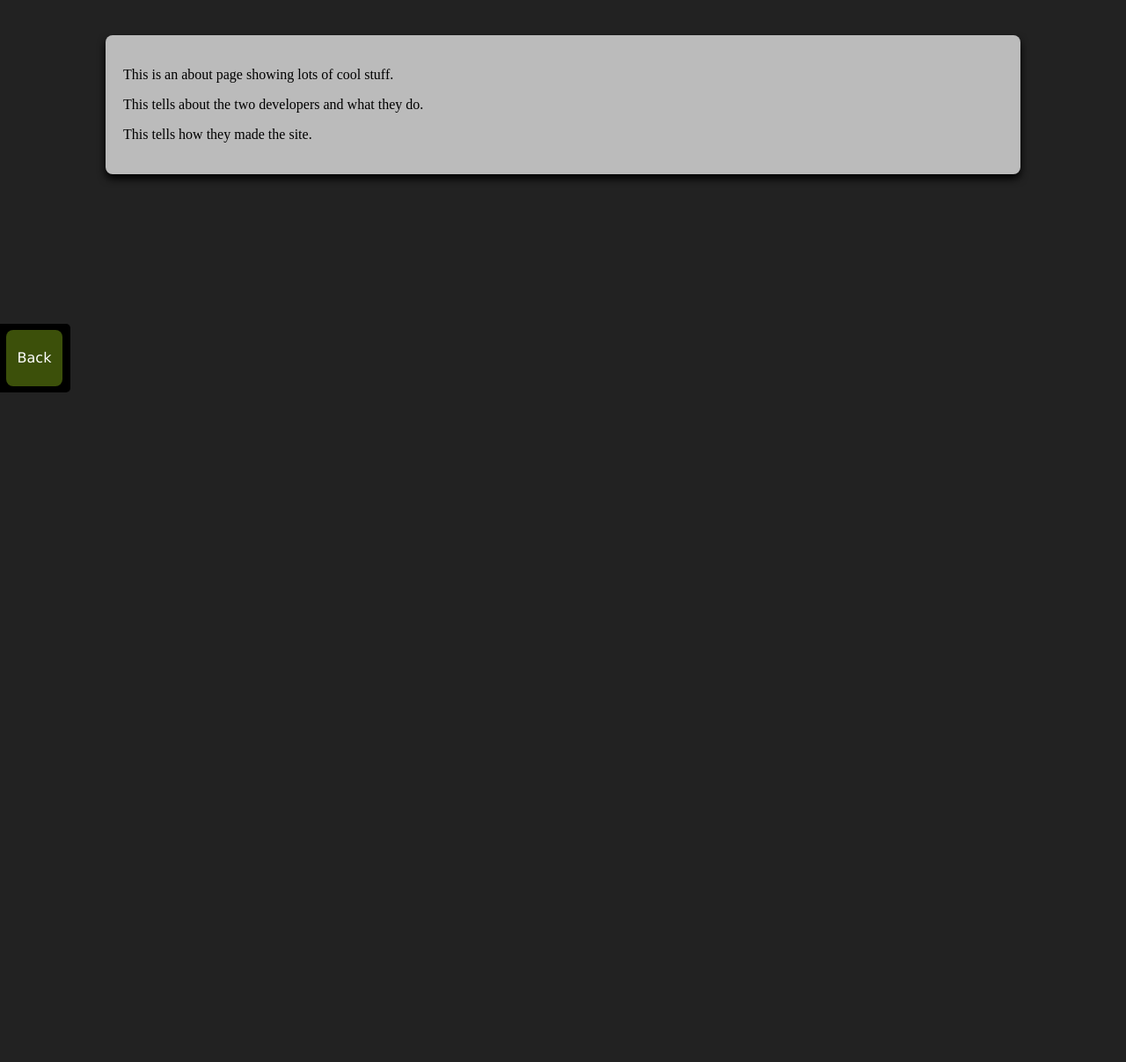
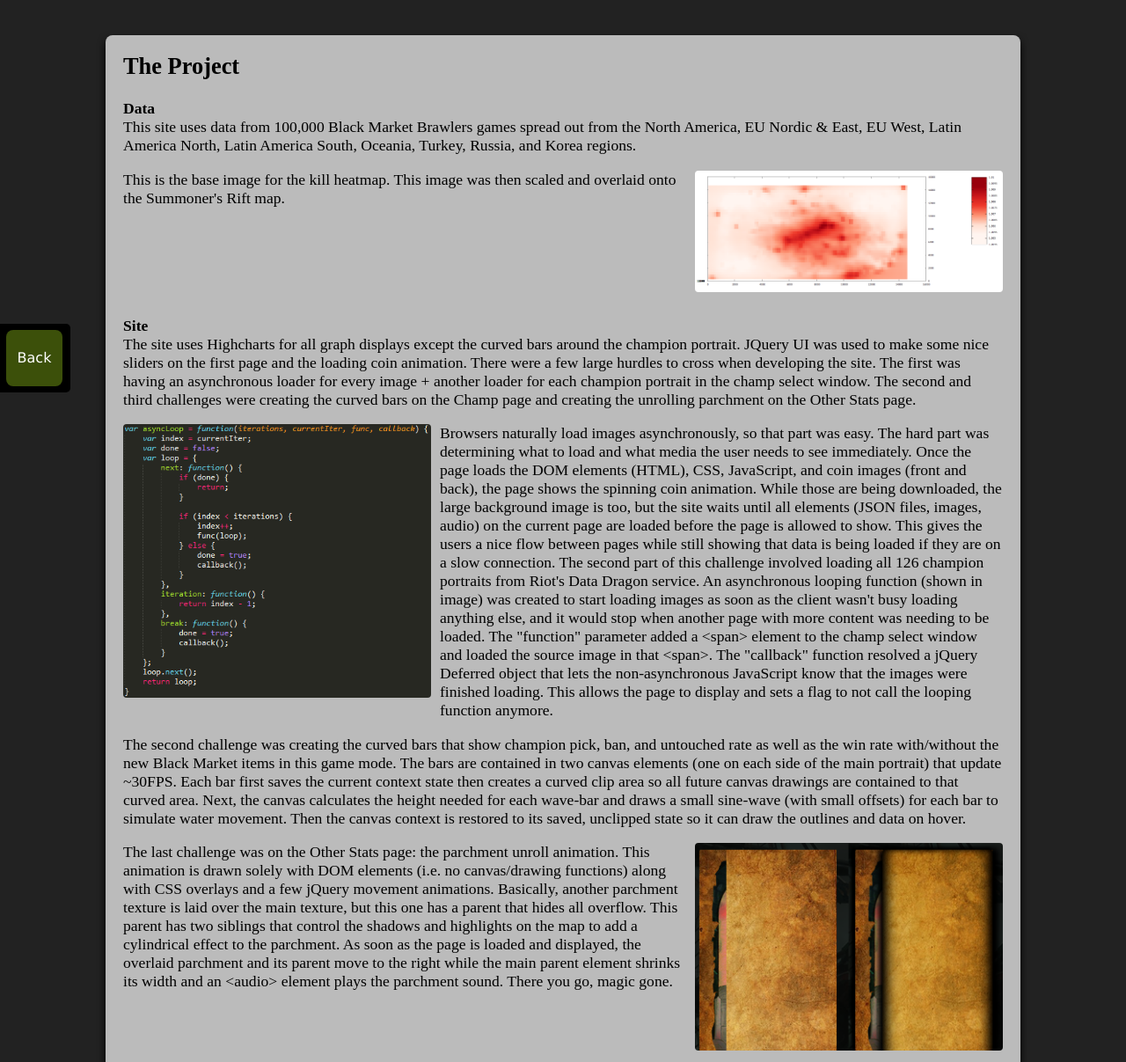
Before and after one commit to Zortrox/RitoAPI, a plain HTML site: page site/about/index.htm in a window 1280 px wide. Shown: the top 1207 px of the page at 88% size. Before the commit the page ends 800 px from the top, so only its background shows below. Drawn offline with Linux system fonts and the light colour scheme.

Commit message:
Added more content to "About" page, added 20 minute surrender image+ placeholder stat, added knife shadow to Teemo image.

```diff
--- a/site/about/index.htm
+++ b/site/about/index.htm
@@ -9,15 +9,32 @@
 		<a href="../"><div>Back</div></a>
 	</div>
 	<div id="wrapper">
-		<p>
-			This is an about page showing lots of cool stuff.
-		</p>
-		<p>
-			This tells about the two developers and what they do.
-		</p>
-		<p>
-			This tells how they made the site.
-		</p>
+		<div>
+			<h2>The Project</h2>
+			<h4>Data</h4>
+			<p>
+				This site uses data from 100,000 Black Market Brawlers games spread out from the North America, EU Nordic & East, EU West, Latin America North, Latin America South, Oceania, Turkey, Russia, and Korea regions.
+			</p>
+			<p>
+			<img class="img-right" src="../img/heatmap-base.png">
+			This is the base image for the kill heatmap.  This image was then scaled and overlaid onto the Summoner's Rift map.</p>
+
+			<h4>Site</h4>
+			<p>The site uses Highcharts for all graph displays except the curved bars around the champion portrait. JQuery UI was used to make some nice sliders on the first page and the loading coin animation. There were a few large hurdles to cross when developing the site.  The first was having an asynchronous loader for every image + another loader for each champion portrait in the champ select window. The second and third challenges were creating the curved bars on the Champ page and creating the unrolling parchment on the Other Stats page.</p>
+			<p>
+			<img class="img-left" src="../img/async-code.png">
+			Browsers naturally load images asynchronously, so that part was easy.  The hard part was determining what to load and what media the user needs to see immediately.  Once the page loads the DOM elements (HTML), CSS, JavaScript, and coin images (front and back), the page shows the spinning coin animation.  While those are being downloaded, the large background image is too, but the site waits until all elements (JSON files, images, audio) on the current page are loaded before the page is allowed to show.  This gives the users a nice flow between pages while still showing that data is being loaded if they are on a slow connection.  The second part of this challenge involved loading all 126 champion portraits from Riot's Data Dragon service.  An asynchronous looping function (shown in image) was created to start loading images as soon as the client wasn't busy loading anything else, and it would stop when another page with more content was needing to be loaded.  The "function" parameter added a &lt;span&gt; element to the champ select window and loaded the source image in that &lt;span&gt;.  The "callback" function resolved a jQuery Deferred object that lets the non-asynchronous JavaScript know that the images were finished loading. This allows the page to display and sets a flag to not call the looping function anymore.</p>
+			<p>The second challenge was creating the curved bars that show champion pick, ban, and untouched rate as well as the win rate with/without the new Black Market items in this game mode.  The bars are contained in two canvas elements (one on each side of the main portrait) that update ~30FPS.  Each bar first saves the current context state then creates a curved clip area so all future canvas drawings are contained to that curved area.  Next, the canvas calculates the height needed for each wave-bar and draws a small sine-wave (with small offsets) for each bar to simulate water movement.  Then the canvas context is restored to its saved, unclipped state so it can draw the outlines and data on hover.</p>
+			<p>
+			<img class="img-right" src="../img/map-comparison.png">
+			The last challenge was on the Other Stats page: the parchment unroll animation.  This animation is drawn solely with DOM elements (i.e. no canvas/drawing functions) along with CSS overlays and a few jQuery movement animations.  Basically, another parchment texture is laid over the main texture, but this one has a parent that hides all overflow.  This parent has two siblings that control the shadows and highlights on the map to add a cylindrical effect to the parchment.  As soon as the page is loaded and displayed, the overlaid parchment and its parent move to the right while the main parent element shrinks its width and an &lt;audio&gt; element plays the parchment sound.  There you go, magic gone.</p>
+		</div>
+		<div>
+			<h2>The Team</h2>
+			<p>
+				The team that processed the data and created the site is composed of Jon Stirling and Matthew Clark.  They're pretty cool.
+			</p>
+		</div>
 	</div>
 </body>
 </html>
--- a/site/about/style.css
+++ b/site/about/style.css
@@ -5,18 +5,6 @@ body {
 	margin: 0px;
 	width: 100%;
 	height: 100%;
-}
-
-#wrapper {
-	width: 90%;
-	max-width: 1000px;
-	margin-top: 40px;
-	margin-right: auto;
-	margin-left: auto;
-	padding: 20px;
-	border-radius: 8px;
-	box-shadow: 0px 5px 10px #000;
-	background-color: #BBB;
 }
 
 #side-button {
@@ -47,3 +35,38 @@ body {
 	-moz-user-select: none; /* Firefox */
 	-ms-user-select: none; /* IE10+ */
 }
+
+#wrapper {
+	width: 90%;
+	max-width: 1000px;
+	margin: 40px auto 20px auto;
+	padding: 20px;
+	border-radius: 8px;
+	box-shadow: 0px 5px 10px #000;
+	background-color: #BBB;
+	font-size: 110%;
+}
+#wrapper div, #wrapper p {
+	overflow: auto;
+	margin-top: 0px;
+}
+h2 {
+	margin-top: 0px;
+}
+h3, h4 {
+	margin-top: 0px;
+	margin-bottom: 0px;
+}
+img {
+	border-radius: 4px;
+}
+.img-right {
+	float: right;
+	width: 35%;
+	margin: 0px 0px 10px 10px;
+}
+.img-left {
+	float: left;
+	width: 35%;
+	margin: 0px 10px 10px 0px;
+}
--- a/site/main.js
+++ b/site/main.js
@@ -1385,6 +1385,7 @@ var createMiscMap = function() {
 	proms.push(loadSource($("#misc-scroll-map img"), "img/parchment16x9.jpg"));
 	proms.push(loadSource($("#misc-teemo-killed img"), "img/teemo-killed.png"));
 	proms.push(loadSource($("#misc-fifty-percent img"), "img/50-percent.png"))
+	proms.push(loadSource($("#misc-twenty-minute img"), "img/20-min-surr.png"))
 
 	return $.when.apply($, proms).then(function() {
 		$("#misc-map-overlay img").attr("src", "img/parchment16x9.jpg");
```
Also changed, not shown: site/index.htm (+1 -0 lines), site/style.css (+13 -3 lines), site/img/20-min-surr.png (added), site/img/async-code.png (added), site/img/heatmap-base.png (added), site/img/map-comparison.png (added), site/img/teemo-killed.png, 2 other files.
